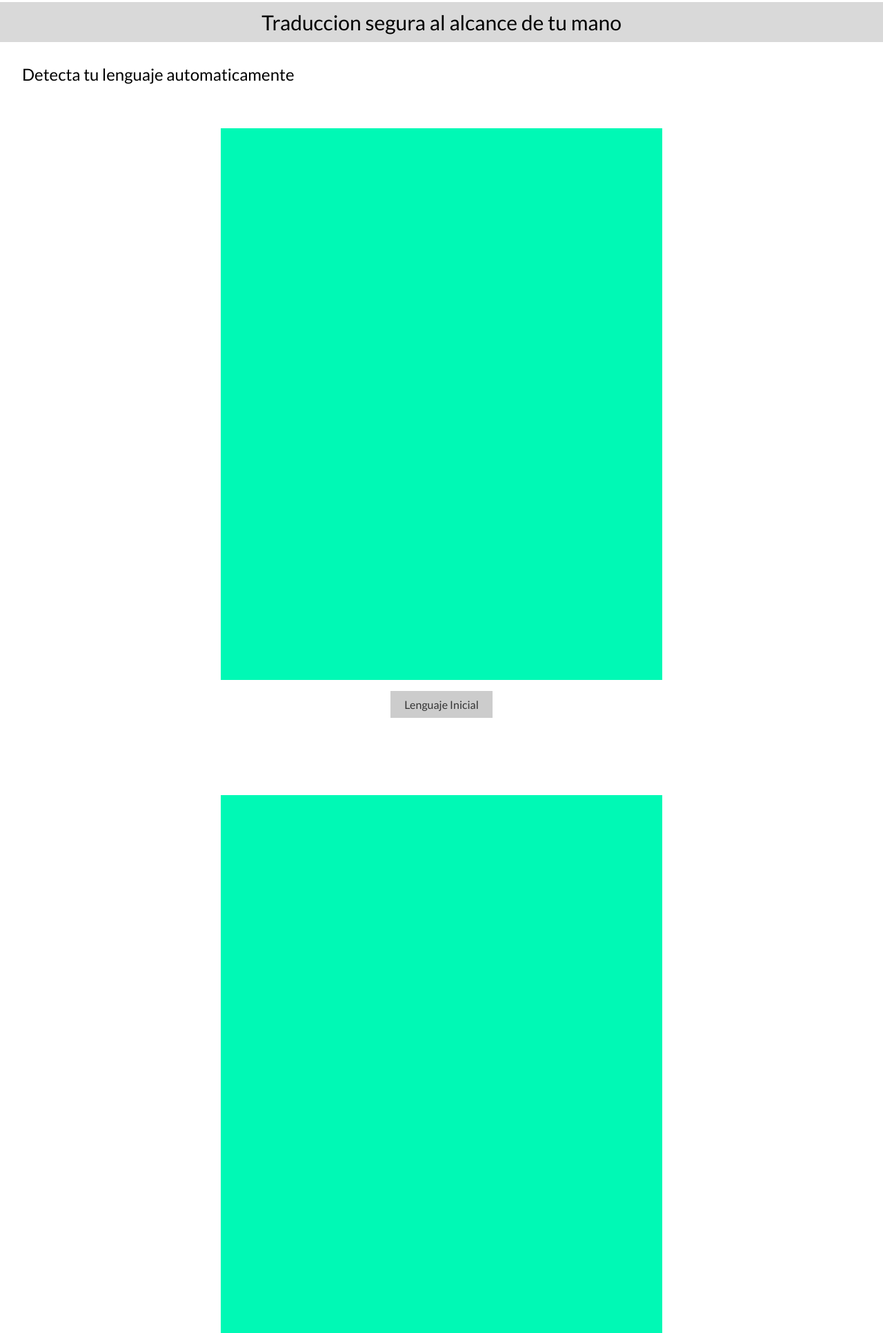
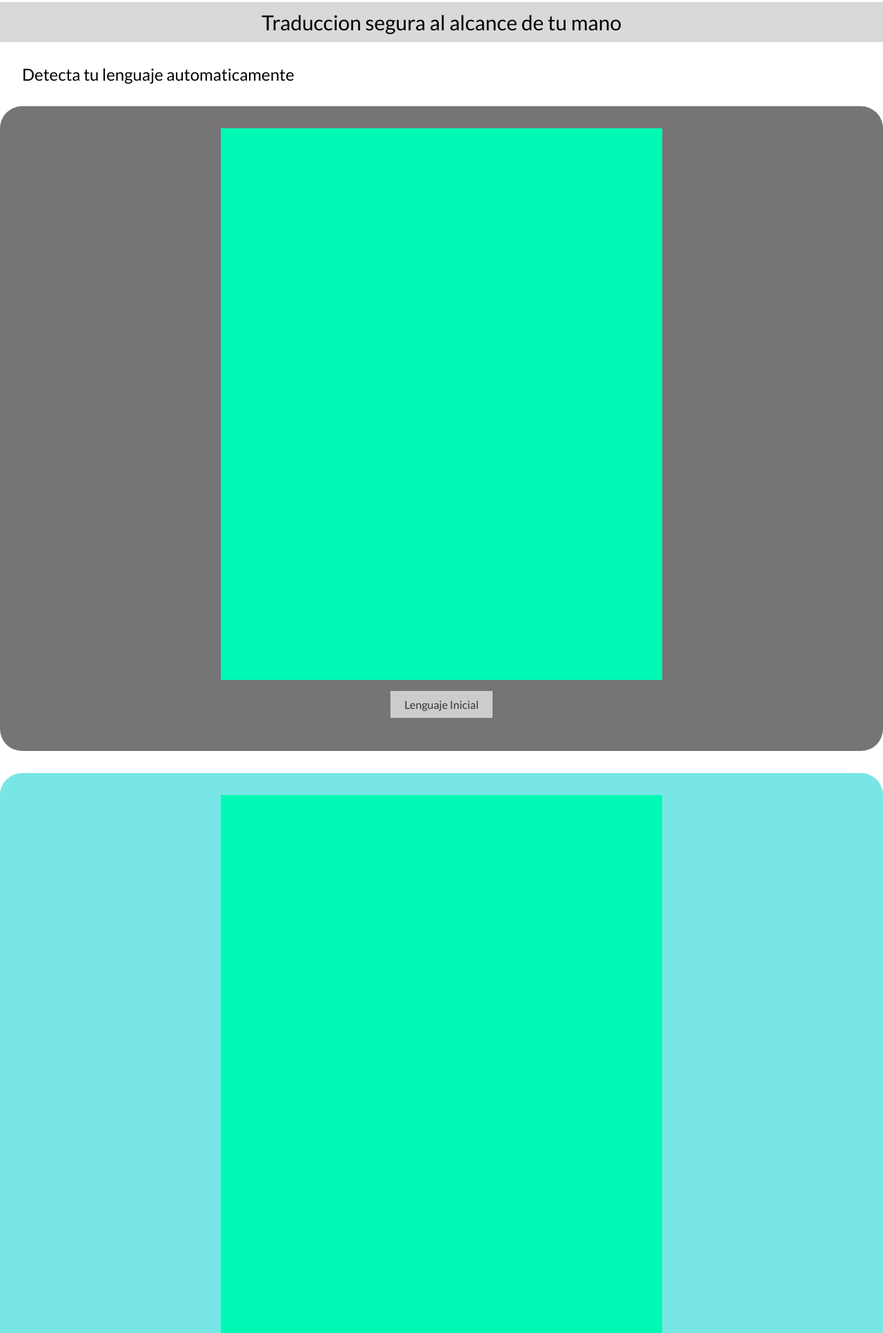
Before and after one commit to Grupo-2-IHC/AppChanceCode, a plain HTML site: page index.html in a window 1280 px wide. Shown: the part 1347-3280 px from the top of the page at 69% size. Drawn offline with Linux system fonts and the light colour scheme.

Commit message:
final v3-20

```diff
--- a/public/assets/styles/style.css
+++ b/public/assets/styles/style.css
@@ -127,12 +127,16 @@ ul.dropdown li:hover ul {
     display: grid;
     justify-items: center;
     padding: 2rem;
+    background-color: #767474;
+    border-radius: 2rem;
 }
 
 .container-dos {
     display: grid;
     justify-items: center;
     padding: 2rem;
+    background-color: rgb(120, 230, 230);
+    border-radius: 2rem;
 }
 
 .selector {
```
